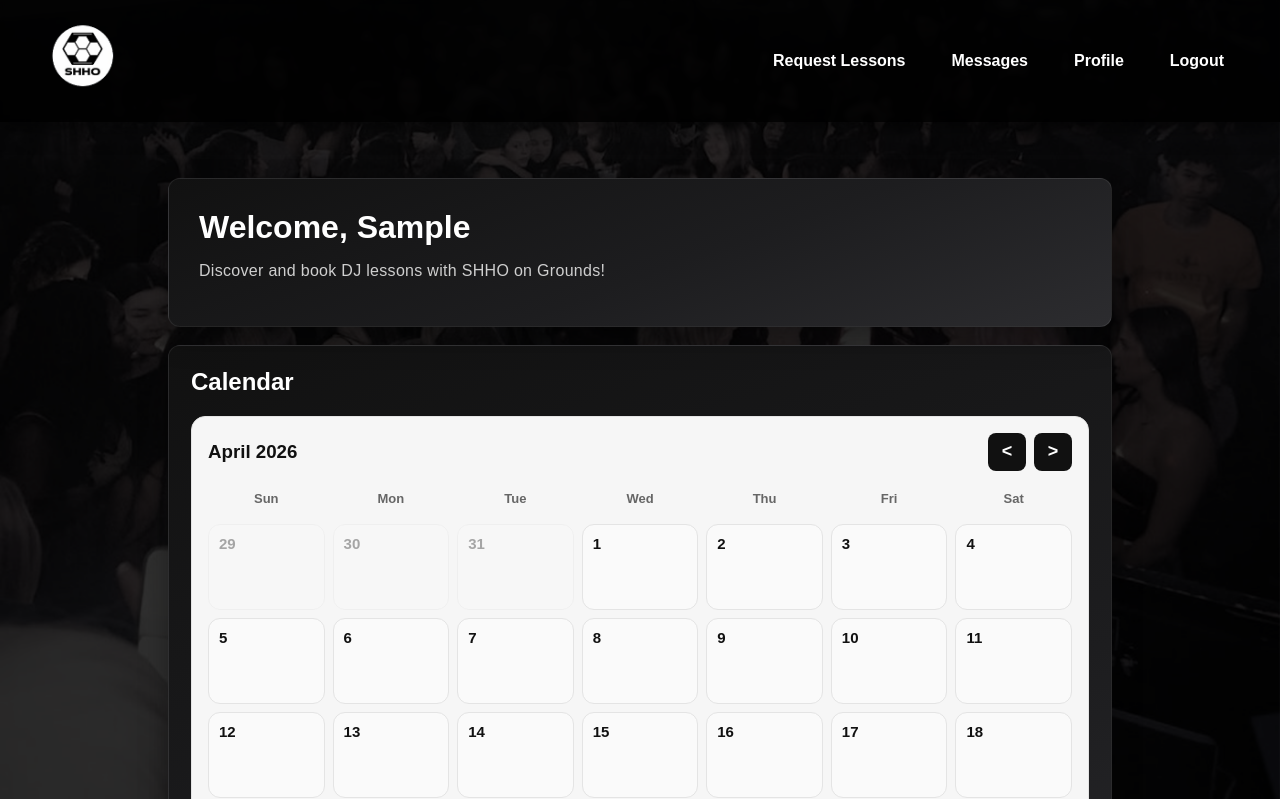
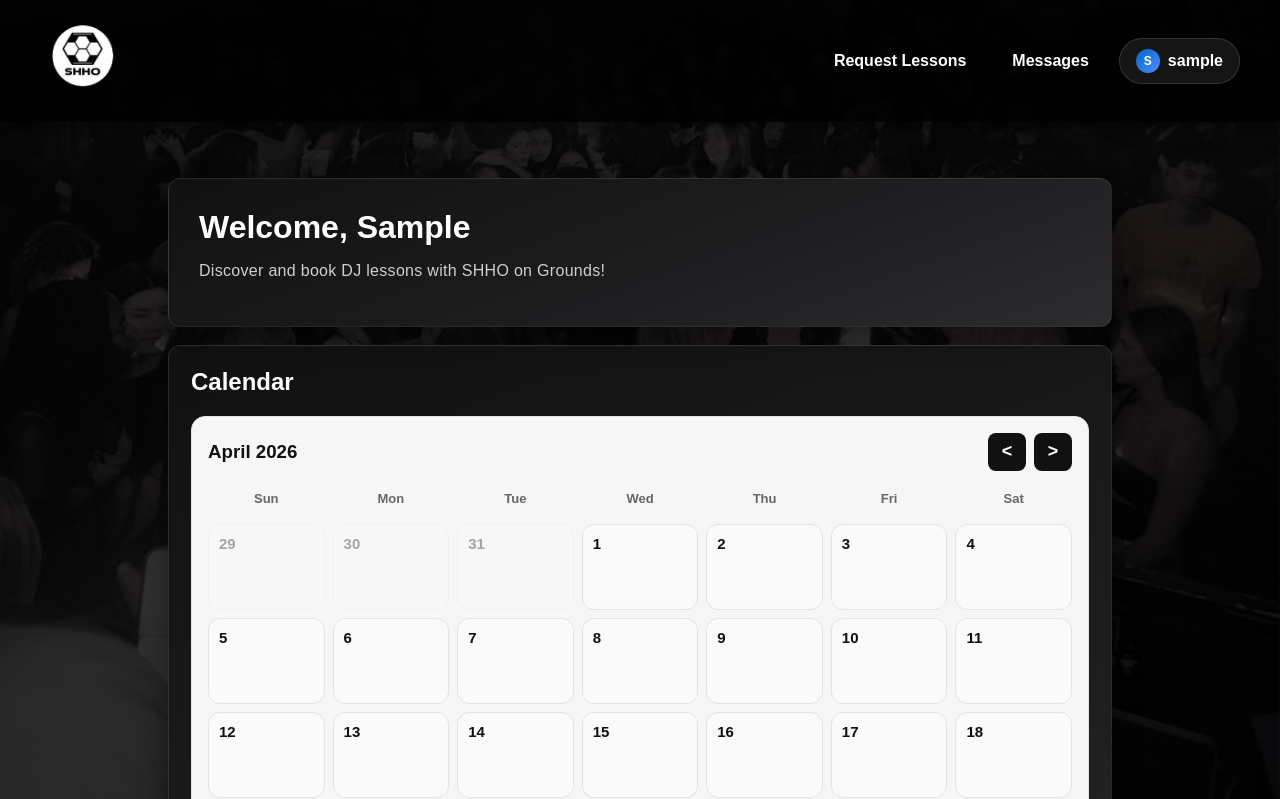
Before and after one commit to ayaanrsiddiqui/LessonSchedulerApp, a Django app: page / in a window 1280 px wide. Shown: the top 799 px of the page. Run offline with Django 5.2, Linux system fonts and the light colour scheme; the visitor is signed in with stand-in values (Sample User, id 1); data comes from the database, SQL or seed files in the repository; data that the repository does not hold is empty.

Commit message:
nav bar changes
Co-authored-by: Copilot <copilot@github.com>

```diff
--- a/lessonscheduler/templates/user_homepage.html
+++ b/lessonscheduler/templates/user_homepage.html
@@ -77,10 +77,113 @@ body::before{
     display: flex;
     gap: 14px;
     flex-wrap: wrap;
+    align-items: center;
 }
 .nav-right {
     display: flex;
     align-items: center;
+}
+.profile-menu {
+    position: relative;
+    display: flex;
+    align-items: center;
+}
+.profile-chip {
+    display: inline-flex;
+    align-items: center;
+    gap: 8px;
+    padding: 10px 16px;
+    border-radius: 999px;
+    background: rgba(255, 255, 255, 0.08);
+    border: 1px solid rgba(255, 255, 255, 0.14);
+    cursor: pointer;
+    font: inherit;
+    text-align: left;
+}
+.profile-chip:focus-visible {
+    outline: 2px solid #7cb6ff;
+    outline-offset: 2px;
+}
+.profile-chip,
+.profile-chip:hover,
+.profile-chip:active,
+.profile-chip:visited {
+    text-decoration: none;
+    color: #ffffff;
+    transition: 0.2s ease;
+}
+.profile-chip:hover {
+    background: rgba(255, 255, 255, 0.14);
+    transform: translateY(-1px);
+}
+.profile-menu.open .profile-chip {
+    background: rgba(255, 255, 255, 0.14);
+}
+.profile-chip-avatar {
+    width: 24px;
+    height: 24px;
+    border-radius: 50%;
+    object-fit: cover;
+    border: 1px solid rgba(255, 255, 255, 0.24);
+    flex-shrink: 0;
+    background: rgba(255, 255, 255, 0.12);
+}
+.profile-chip-fallback {
+    width: 24px;
+    height: 24px;
+    border-radius: 50%;
+    display: inline-flex;
+    align-items: center;
+    justify-content: center;
+    background: linear-gradient(135deg, #0066cc, #4d8cff);
+    color: #ffffff;
+    font-weight: 700;
+    font-size: 12px;
+    flex-shrink: 0;
+}
+.profile-chip-name {
+    font-size: 16px;
+    font-weight: 600;
+    line-height: 1;
+    color: #ffffff;
+}
+.profile-dropdown {
+    position: absolute;
+    top: calc(100% + 10px);
+    right: 0;
+    min-width: 180px;
+    padding: 8px;
+    border-radius: 14px;
+    background: rgba(18, 18, 20, 0.98);
+    border: 1px solid rgba(255, 255, 255, 0.12);
+    box-shadow: 0 16px 32px rgba(0, 0, 0, 0.45);
+    display: none;
+    z-index: 1100;
+}
+.profile-menu.open .profile-dropdown {
+    display: block;
+}
+.profile-dropdown a {
+    display: flex;
+    align-items: center;
+    width: 100%;
+    padding: 10px 12px;
+    border-radius: 10px;
+    color: #ffffff;
+    text-decoration: none;
+    font-weight: 600;
+    font-size: 14px;
+}
+.profile-dropdown a:hover {
+    background: rgba(255, 255, 255, 0.08);
+}
+.profile-dropdown a.logout-link {
+    color: #ff5c5c;
+}
+.profile-dropdown-divider {
+    height: 1px;
+    margin: 6px 4px;
+    background: rgba(255, 255, 255, 0.12);
 }
 .primary-btn,
 .secondary-btn {
@@ -568,8 +671,21 @@ body::before{
             <a href="{% url 'request_class' %}?next={% url 'index' %}" class="primary-btn">Request Lessons </a>
             {% endif %}
             <a href="{% url 'inbox' %}" class="secondary-btn"> Messages</a>
-            <a href="{% url 'profile' %}" class="secondary-btn">Profile</a>
-            <a href="{% url 'account_logout' %}" class="secondary-btn">Logout</a>
+            <div class="profile-menu">
+                <button id="profileMenuButton" class="profile-chip" type="button" aria-haspopup="true" aria-expanded="false">
+                    {% if request.user.profile.profile_picture %}
+                    <img class="profile-chip-avatar" src="{{ request.user.profile.profile_picture.url }}" alt="{{ request.user.username }}">
+                    {% else %}
+                    <span class="profile-chip-fallback">{{ request.user.username|first|upper }}</span>
+                    {% endif %}
+                    <span class="profile-chip-name">{{ request.user.username }}</span>
+                </button>
+                <div class="profile-dropdown" id="profileDropdown" role="menu" aria-label="Account menu">
+                    <a href="{% url 'profile' %}" role="menuitem">Profile</a>
+                    <div class="profile-dropdown-divider"></div>
+                    <a href="{% url 'account_logout' %}" role="menuitem" class="logout-link">Log out</a>
+                </div>
+            </div>
         </div>
     </div>
 </div>
@@ -865,9 +981,45 @@ body::before{
 </div>
 {% endif %}
 
+<div id="dashboardMeta"
+     data-is-dj="{{ is_dj|yesno:'true,false' }}"
+     data-index-url="{% url 'index' %}"
+     hidden>
+</div>
+
 
 <script>
     const csrfToken = "{{ csrf_token }}";
+    const dashboardMeta = document.getElementById("dashboardMeta");
+    const isDj = dashboardMeta?.dataset.isDj === "true";
+    const indexUrl = dashboardMeta?.dataset.indexUrl || "/";
+    const profileMenuButton = document.getElementById("profileMenuButton");
+    const profileDropdown = document.getElementById("profileDropdown");
+    const profileMenu = document.querySelector(".profile-menu");
+
+    if (profileMenuButton && profileDropdown && profileMenu) {
+        const closeProfileMenu = () => {
+            profileMenu.classList.remove("open");
+            profileMenuButton.setAttribute("aria-expanded", "false");
+        };
+
+        profileMenuButton.addEventListener("click", function (event) {
+            event.stopPropagation();
+            const isOpen = profileMenu.classList.toggle("open");
+            profileMenuButton.setAttribute("aria-expanded", isOpen ? "true" : "false");
+        });
+
+        profileDropdown.addEventListener("click", function (event) {
+            event.stopPropagation();
+        });
+
+        document.addEventListener("click", closeProfileMenu);
+        document.addEventListener("keydown", function (event) {
+            if (event.key === "Escape") {
+                closeProfileMenu();
+            }
+        });
+    }
 </script>
 
 {{ calendar_lessons|json_script:"lessonData" }}
@@ -927,15 +1079,13 @@ body::before{
     selectedDateLessonsEl.innerHTML = dayLessons.map((lesson) => {
         let buttonHtml = "";
 
-        {% if not is_dj %}
-
-        if (lesson.signup_state === "waitlisted") {
+        if (!isDj && lesson.signup_state === "waitlisted") {
             buttonHtml = `
                 <div class="button-area">
                     <span class="pill">Waitlisted</span><br>
                     <form method="post" action="/class/${lesson.id}/cancel/" style="display:inline; margin-top:8px;">
                         <input type="hidden" name="csrfmiddlewaretoken" value="${csrfToken}">
-                        <input type="hidden" name="next" value="{% url 'index' %}">
+                        <input type="hidden" name="next" value="${indexUrl}">
                         <button type="submit" class="inline-btn"
                                 onclick="return confirm('Are you sure you want to cancel this booking?');">
                             Cancel Booking
@@ -943,13 +1093,13 @@ body::before{
                     </form>
                 </div>
             `;
-        } else if (lesson.signup_state === "confirmed") {
+        } else if (!isDj && lesson.signup_state === "confirmed") {
             buttonHtml = `
                 <div class="button-area">
                     <span class="pill">Enrolled</span><br>
                     <form method="post" action="/class/${lesson.id}/cancel/" style="display:inline; margin-top:8px;">
                         <input type="hidden" name="csrfmiddlewaretoken" value="${csrfToken}">
-                        <input type="hidden" name="next" value="{% url 'index' %}">
+                        <input type="hidden" name="next" value="${indexUrl}">
                         <button type="submit" class="inline-btn"
                                 onclick="return confirm('Are you sure you want to cancel this booking?');">
                             Cancel Booking
@@ -957,12 +1107,12 @@ body::before{
                     </form>
                 </div>
             `;
-        } else {
+        } else if (!isDj) {
             buttonHtml = `
                 <div class="button-area">
                     <form method="post" action="/class/${lesson.id}/signup/" style="display:inline; margin-top:8px;">
                         <input type="hidden" name="csrfmiddlewaretoken" value="${csrfToken}">
-                        <input type="hidden" name="next" value="{% url 'index' %}">
+                        <input type="hidden" name="next" value="${indexUrl}">
                         <button type="submit" class="inline-btn">
                             Sign Up
                         </button>
@@ -970,12 +1120,11 @@ body::before{
                 </div>
             `;
         }
-        {% endif %}
 
         return `
                     <div class="item upcoming-class-item">
                 <strong>
-                    <a href="{% if is_dj %}/lesson/${lesson.id}/detail/{% else %}/lesson/${lesson.id}/student-detail/{% endif %}" class="inline-link">
+                    <a href="${isDj ? `/lesson/${lesson.id}/detail/` : `/lesson/${lesson.id}/student-detail/`}" class="inline-link">
                         ${lesson.title}
                     </a>
                 </strong>
```
